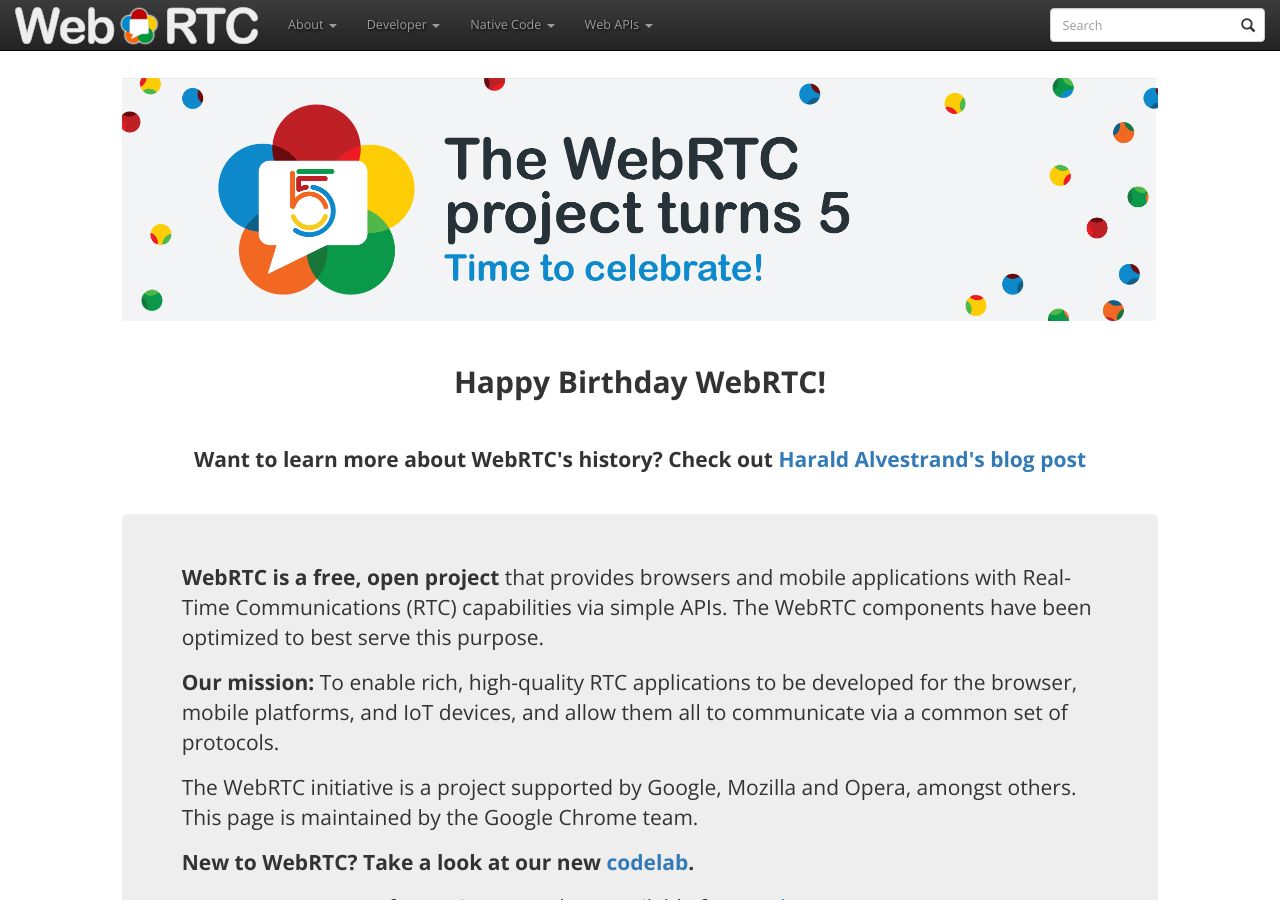
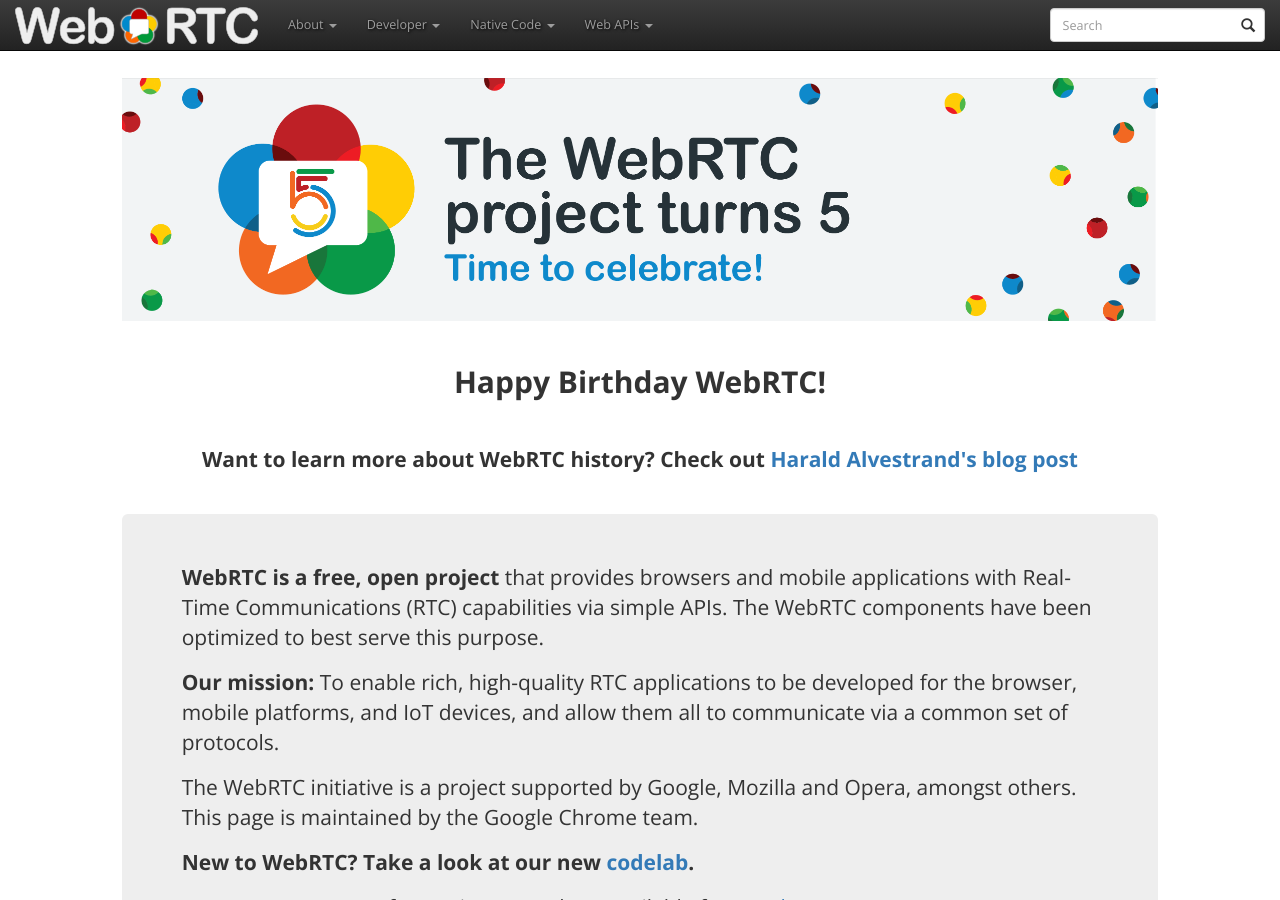
Before and after one commit to webrtc/webrtc-org, a Jekyll site: the page built from index.md, in a window 1280 px wide and 900 px high. Built offline with Jekyll 4.4.1, drawn with Linux system fonts in a browser that asks for light colours.

Commit message:
updated text

```diff
--- a/index.md
+++ b/index.md
@@ -9,7 +9,7 @@ class: home
 
 <p style="font-family: Open Sans, sans-serif; font-size: 30px; font-weight: bold; margin: 40px 0 40px 0; text-align: center">Happy Birthday WebRTC!</p>
 
-<p style="font-family: Open Sans, sans-serif; font-size: 21px; font-weight: bold; margin: 40px 0 40px 0; text-align: center">Want to learn more about WebRTC's history? Check out <a href="https://groups.google.com/forum/#!topic/discuss-webrtc/I0GqzwfKJfQ" title="Link to post on discuss-webrtc">Harald Alvestrand's blog post</a>
+<p style="font-family: Open Sans, sans-serif; font-size: 21px; font-weight: bold; margin: 40px 0 40px 0; text-align: center">Want to learn more about WebRTC history? Check out <a href="https://groups.google.com/forum/#!topic/discuss-webrtc/I0GqzwfKJfQ" title="Link to post on discuss-webrtc">Harald Alvestrand's blog post</a>
 </p>
 
 
```
